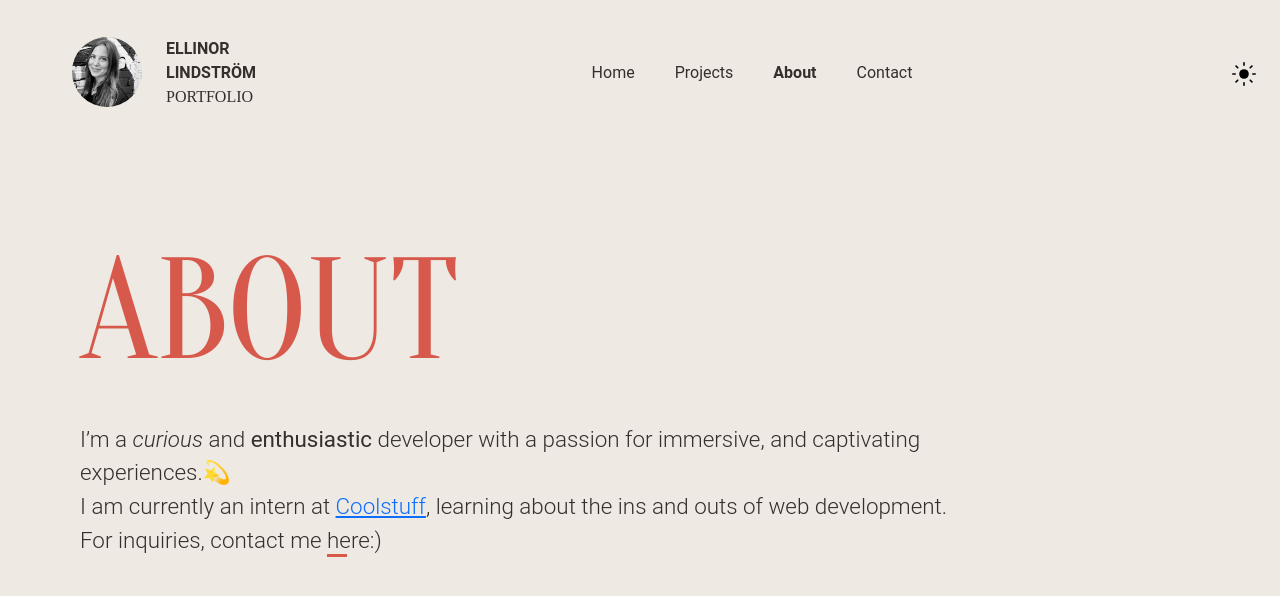
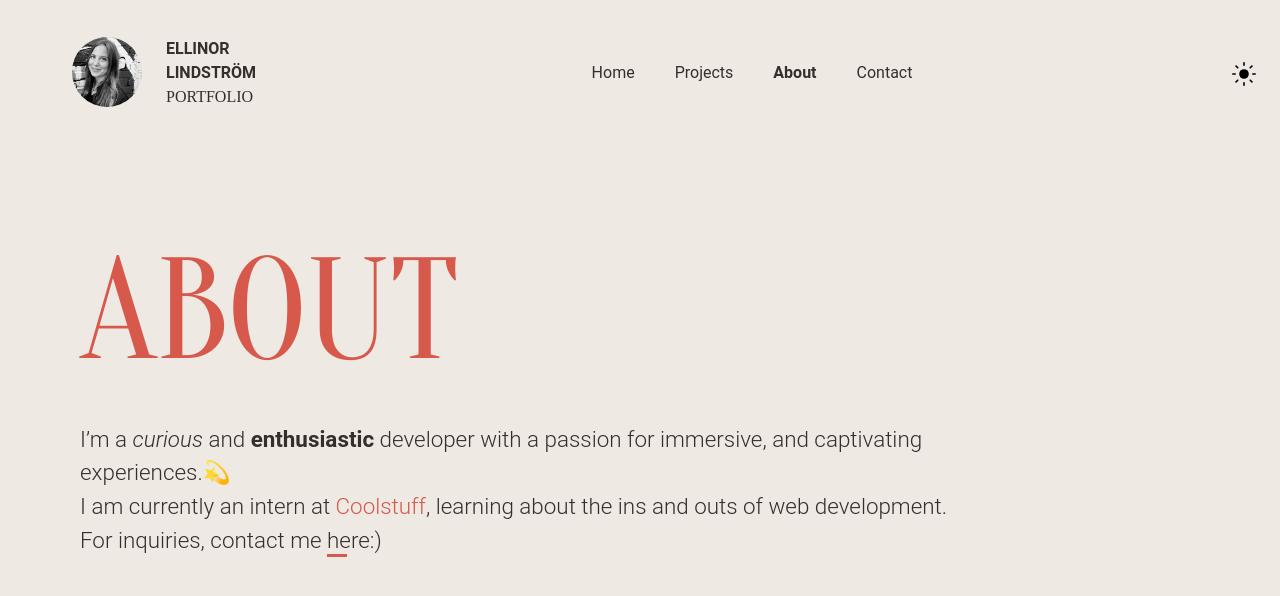
Before and after one commit to ellinorlindstrom/portfolio-24, a React (Vite) app: page /about in a window 1280 px wide. Shown: the top 596 px of the page. Built offline with nearby package versions, Linux system fonts and the light colour scheme; a web font is replaced by a local one.

Commit message:
improve about page syntax

```diff
--- a/src/pages/AboutPage.tsx
+++ b/src/pages/AboutPage.tsx
@@ -7,8 +7,8 @@ function AboutPage() {
     <h2 className='about-page-title'>
         ABOUT</h2>
         <p className='about-page-subtitle'>
-        I’m a <i>curious</i> and <b>enthusiastic</b> developer with a passion for  immersive, and captivating experiences.💫 <br />
-        I am currently an intern at <a href='https://coolstuff.se' target='_blank' rel='noopener noreferrer'>Coolstuff</a>, learning about the ins and outs of web development. For inquiries, contact me <Link className='animatedUnderline' to='/contact'>here:)</Link>
+        I’m a <span className='italic'>curious</span> and <span className='bold'>enthusiastic</span> developer with a passion for  immersive, and captivating experiences.💫 <br />
+        I am currently an intern at <a href='https://coolstuff.se' target='_blank' rel='noopener noreferrer' className='link-no-underline'>Coolstuff</a>, learning about the ins and outs of web development. For inquiries, contact me <Link className='animatedUnderline' to='/contact'>here:)</Link>
   </p>
         </div>
   )
--- a/src/scss/AboutPage.scss
+++ b/src/scss/AboutPage.scss
@@ -36,6 +36,19 @@
     height: 3px;
     background-color: #D6594C;
     animation: drawUnderline 4s linear infinite;
+  }
+
+  .bold {
+    font-weight: bold;
+  }
+
+  .italic {
+    font-style: italic;
+  }
+
+  .link-no-underline {
+    text-decoration: none;
+    color: #D6594C;
   }
 
   @keyframes drawUnderline {
```
